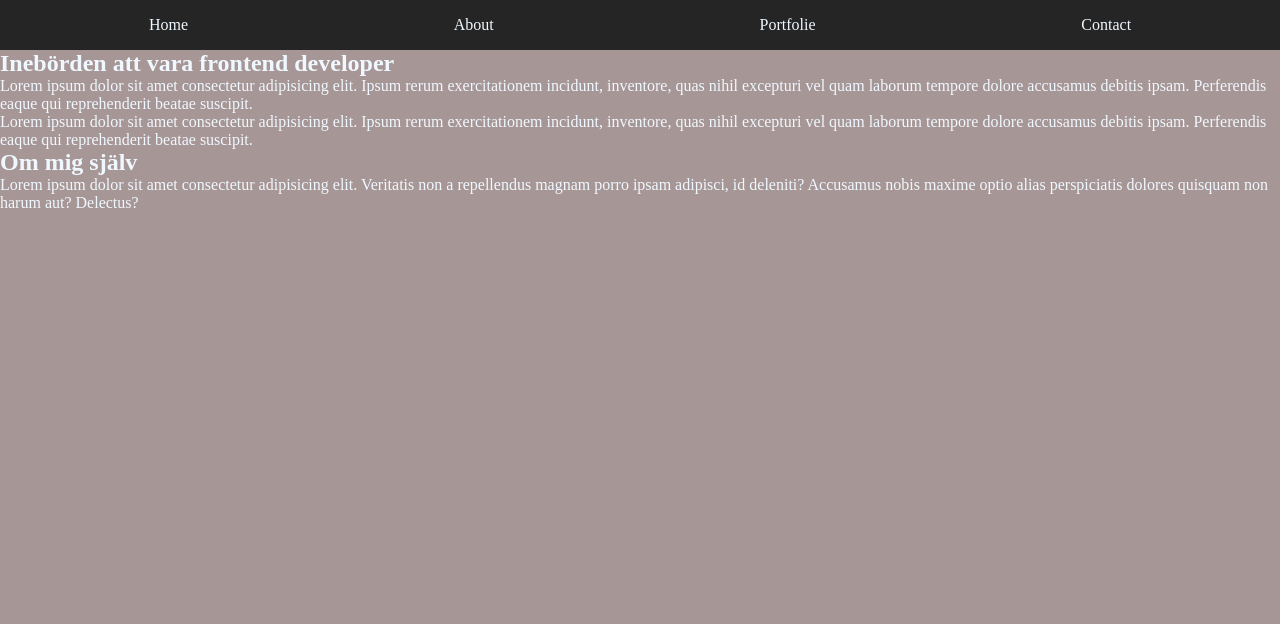
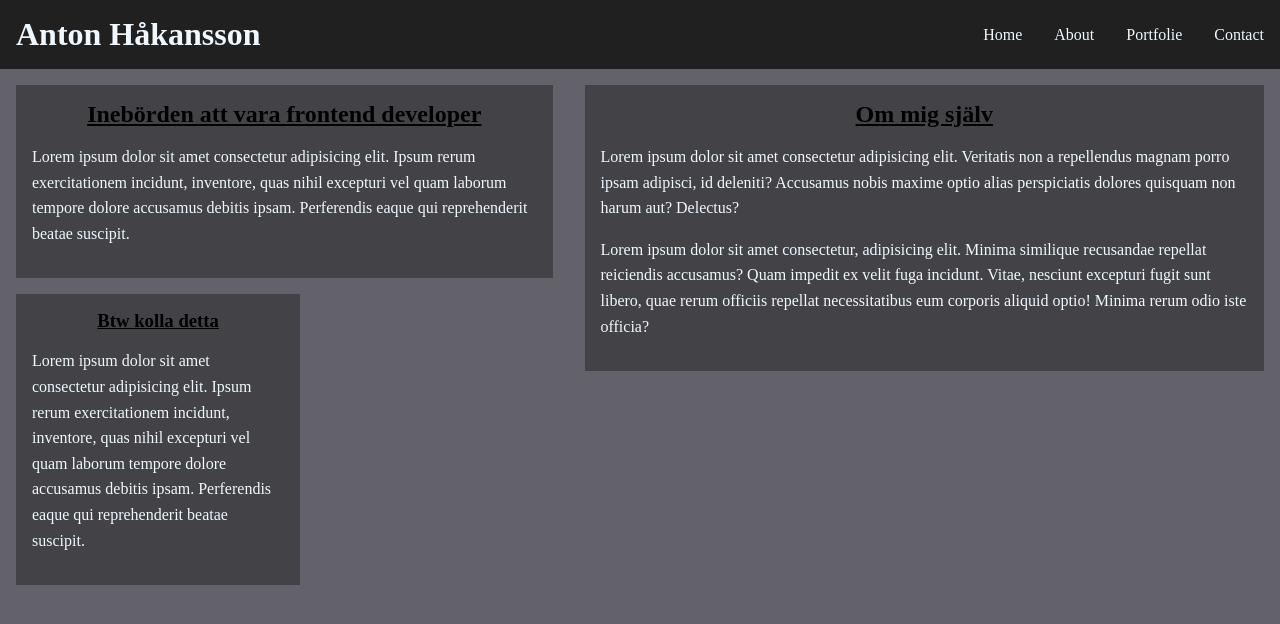
Before and after one commit to skoanton/myself, a plain HTML site: page index.html in a window 1280 px wide. Drawn offline with Linux system fonts and the light colour scheme.

Commit message:
some changes

```diff
--- a/css/style.css
+++ b/css/style.css
@@ -1,33 +1,74 @@
-*{
+* {
     padding: 0;
     margin: 0;
     box-sizing: border-box;
 }
 
-body{
+body {
     height: 100vh;
     width: 100vw;
-    background-color: rgb(167, 150, 150);
-    color:aliceblue;
+    background-color: #63626b;
+    color: aliceblue;
 }
 
 
-header{
-    background-color: rgb(37, 37, 37) ;
+header {
+    background-color: #202020;
+    display: flex;
+    justify-content: space-between;
+    align-items: center;
+    padding: 1rem;
 }
 
-nav{
+nav {
     display: flex;
-    justify-content: space-around;
-    padding: 1rem;
+    gap: 2rem;
 
 }
 
-nav >a{
+nav>a {
     color: aliceblue;
     text-decoration: none;
 }
 
-a:hover{
+a:hover {
     text-decoration: underline;
 }
+
+
+main {
+    display: flex;
+
+}
+
+@media (max-width: 800px) {
+    main {
+        flex-wrap: wrap;
+    }
+
+}
+
+article,
+aside {
+    margin: 1rem;
+    padding: 1rem;
+    background-color: #434247;
+
+
+}
+
+h2,
+h3 {
+    text-align: center;
+    color: black;
+    text-decoration: underline;
+}
+
+p {
+    margin: 1rem 0;
+    line-height: 1.6;
+}
+
+aside {
+    max-width: 50%;
+}
--- a/index.html
+++ b/index.html
@@ -1,14 +1,17 @@
 <!DOCTYPE html>
 <html lang="en">
+
 <head>
     <meta charset="UTF-8">
     <meta name="viewport" content="width=device-width, initial-scale=1.0">
     <title>Myself and i</title>
     <link rel="stylesheet" href="./css/style.css">
 </head>
+
 <body>
 
     <header>
+        <h1>Anton Håkansson</h1>
         <nav>
             <a href="#">Home</a>
             <a href="#">About</a>
@@ -18,26 +21,44 @@
     </header>
 
     <main>
-        <article>
-            <h2>Inebörden att vara frontend developer</h2>
-            <p>Lorem ipsum dolor sit amet consectetur adipisicing elit. Ipsum rerum exercitationem incidunt,
-                inventore, quas nihil excepturi vel quam laborum tempore dolore accusamus debitis ipsam.
-                 Perferendis eaque qui reprehenderit beatae suscipit.</p>
-        </article>
 
-        <aside>
+        <section>
             <article>
+                <h2>Inebörden att vara frontend developer</h2>
                 <p>Lorem ipsum dolor sit amet consectetur adipisicing elit. Ipsum rerum exercitationem incidunt,
                     inventore, quas nihil excepturi vel quam laborum tempore dolore accusamus debitis ipsam.
-                     Perferendis eaque qui reprehenderit beatae suscipit.</p>
+                    Perferendis eaque qui reprehenderit beatae suscipit.</p>
             </article>
-        </aside>
+
+            <aside>
+                <h3>Btw kolla detta</h3>
+                <p>Lorem ipsum dolor sit amet consectetur adipisicing elit. Ipsum rerum exercitationem incidunt,
+                    inventore, quas nihil excepturi vel quam laborum tempore dolore accusamus debitis ipsam.
+                    Perferendis eaque qui reprehenderit beatae suscipit.
+                </p>
+
+            </aside>
+        </section>
         <section>
-            <h2>Om mig själv</h2>
-            <p>Lorem ipsum dolor sit amet consectetur adipisicing elit. Veritatis non a repellendus magnam porro ipsam adipisci,
-                id deleniti? Accusamus nobis maxime optio alias perspiciatis dolores quisquam non harum aut? Delectus?</p>
+            <article>
+                <h2>Om mig själv</h2>
+                <p>Lorem ipsum dolor sit amet consectetur adipisicing elit. Veritatis non a repellendus magnam porro
+                    ipsam
+                    adipisci,
+                    id deleniti? Accusamus nobis maxime optio alias perspiciatis dolores quisquam non harum aut?
+                    Delectus?
+                </p>
+                <p>Lorem ipsum dolor sit amet consectetur, adipisicing elit. Minima similique recusandae repellat
+                    reiciendis
+                    accusamus? Quam impedit ex velit fuga incidunt. Vitae, nesciunt excepturi fugit sunt libero, quae
+                    rerum
+                    officiis
+                    repellat necessitatibus eum corporis aliquid optio! Minima rerum odio iste officia?</p>
+            </article>
         </section>
+
 
     </main>
 </body>
+
 </html>
```
